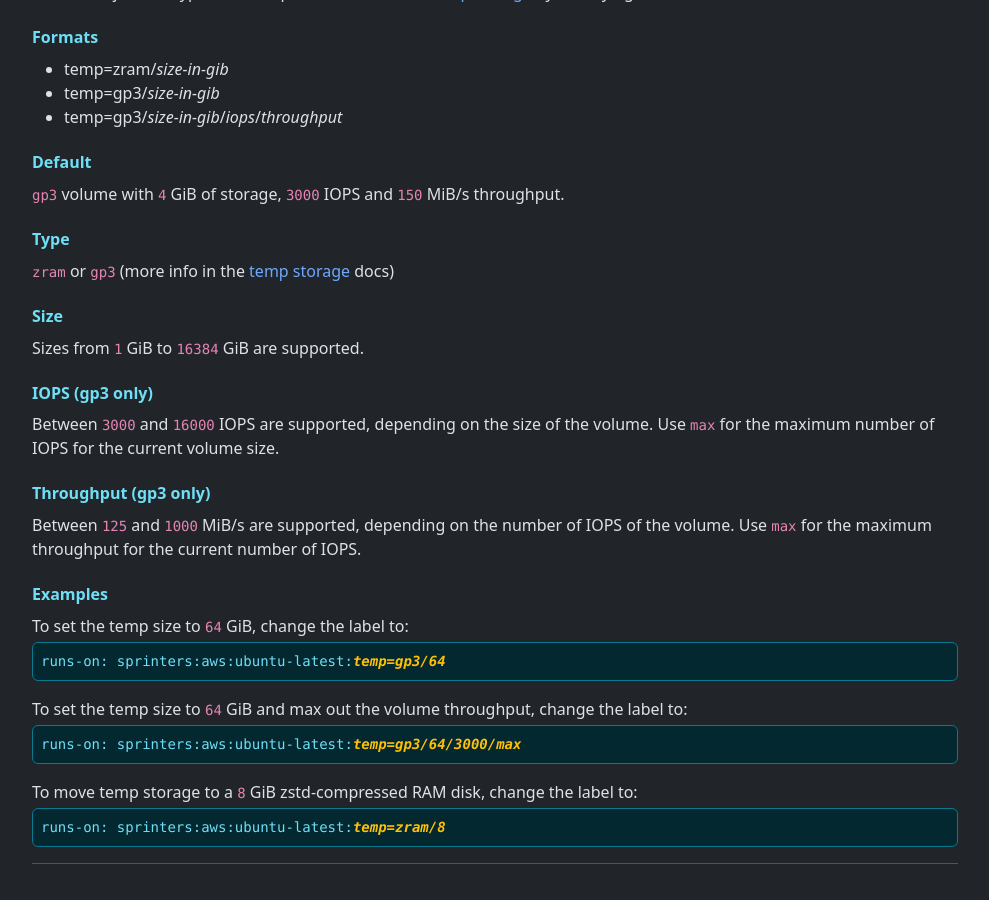
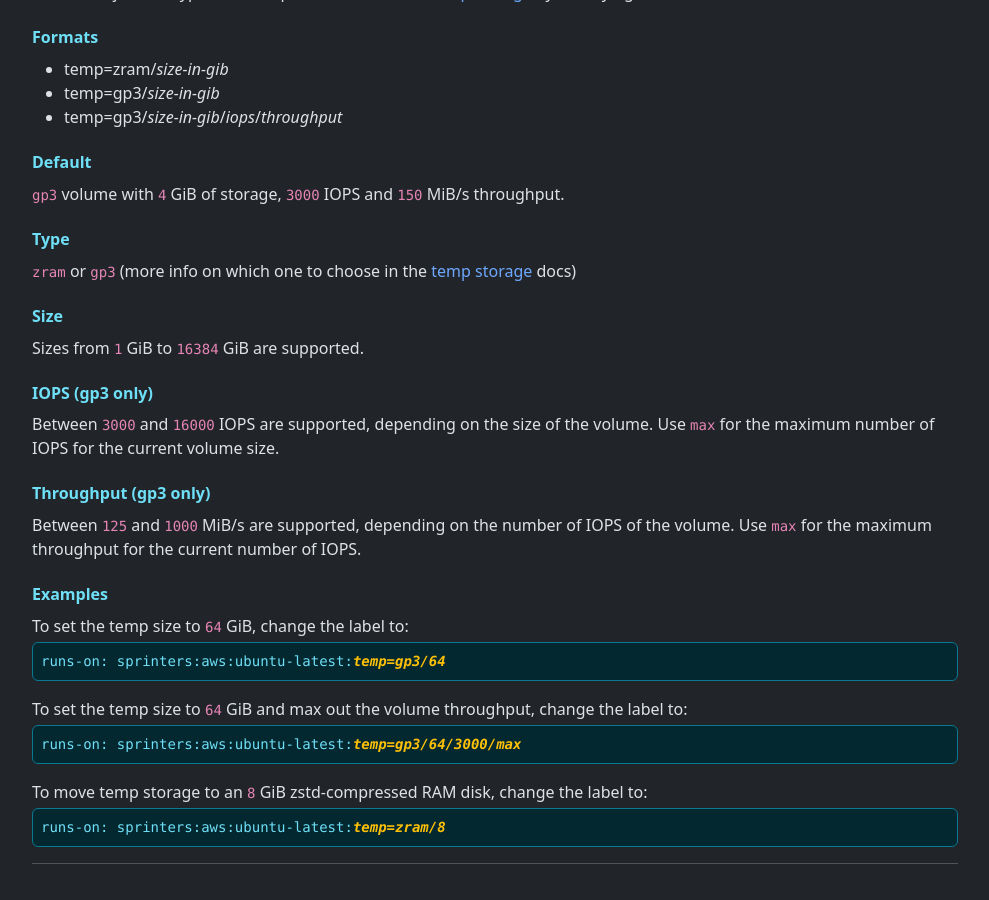
Before and after one commit to sprinters-sh/sprinters.sh, a Jekyll site: the page built from docs/label.md, in a window 1280 px wide and 900 px high, scrolled down 5635 px. Shown: the whole window, without its empty margins (240-1229 px from the left). Built offline with Jekyll 4.4.1, drawn with Linux system fonts in a browser that asks for light colours.

Commit message:
More details about temp storage

```diff
--- a/docs/label.md
+++ b/docs/label.md
@@ -264,7 +264,7 @@
 
 {% include h4.html text="Type" %}
 
-`zram` or `gp3` (more info in the [temp storage](/docs/temp) docs)
+`zram` or `gp3` (more info on which one to choose in the [temp storage](/docs/temp) docs)
 
 {% include h4.html text="Size" %}
 
@@ -293,7 +293,7 @@
     <pre class="mb-0 p-2 fs-7">runs-on: sprinters:aws:ubuntu-latest:<span class="fw-bold fst-italic text-warning">temp=gp3/64/3000/max</span></pre>
 </div>
 
-To move temp storage to a `8` GiB zstd-compressed RAM disk, change the label to:
+To move temp storage to an `8` GiB zstd-compressed RAM disk, change the label to:
 {: .mb-1 }
 <div class="alert alert-info font-monospace p-0 mb-3 position-relative" role="alert">
     <pre class="mb-0 p-2 fs-7">runs-on: sprinters:aws:ubuntu-latest:<span class="fw-bold fst-italic text-warning">temp=zram/8</span></pre>
```
